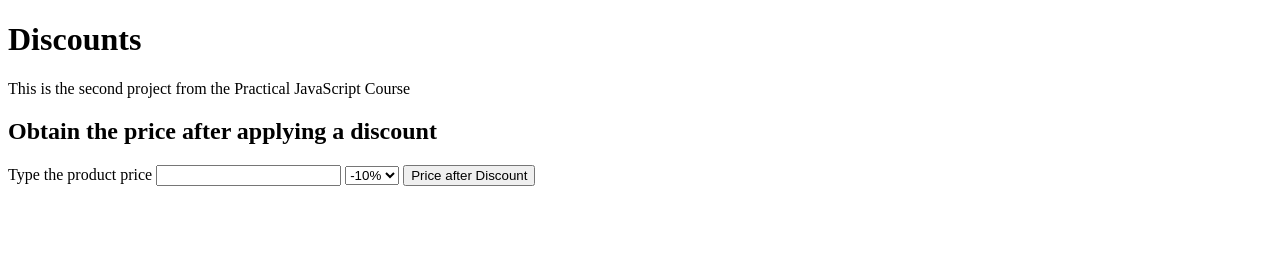
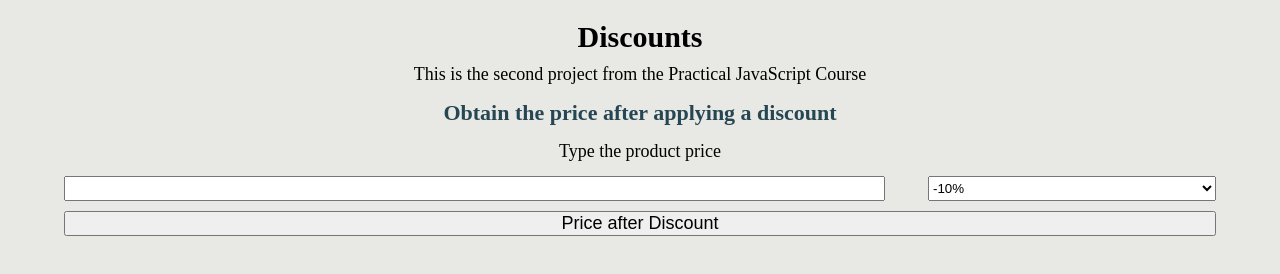
Before and after one commit to Javier-rgb/Practical_JavaScript_Course, a plain HTML site: page project2_discounts/index.html in a window 1280 px wide. Drawn offline with Linux system fonts and the light colour scheme.

Commit message:
Basic css

```diff
--- a/project2_discounts/css/mobile.css
+++ b/project2_discounts/css/mobile.css
@@ -0,0 +1,71 @@
+* {
+    box-sizing: border-box;
+    margin: 0;
+    padding: 0;
+}
+
+html {
+    font-size: 62.5%;
+}
+
+h1 {
+    font-size: 3rem;
+    margin-block-end: 10px;
+    text-align: center;
+}
+
+h2 {
+    font-size: 2.2rem;
+    color: #264653;
+    text-align: center;
+    margin-block-end: 15px;
+}
+
+p, label, button {
+    font-size: 1.8rem;
+    text-align: center;
+}
+
+body {
+    display: grid;
+    justify-items: center;
+    padding-block-start: 20px;
+    background-color: #E8E8E4;
+}
+
+header, section {
+    width: 90%;
+    margin-block-end: 15px;
+}
+
+input, select, button {
+    height: 25px;
+}
+
+form {
+    display: grid;
+    grid-template-columns: 3fr 1fr;
+    grid-template-rows: 1fr 1fr 1fr;
+}
+
+form > * {
+    margin-block-end: 10px;
+}
+
+form label {
+    grid-row: 1;
+    grid-column: 1 / 3;
+}
+
+form button {
+    grid-row: 3;
+    grid-column: 1 / 3;
+}
+
+form input {
+    width: 95%;
+}
+
+form p {
+    grid-column: 1 / 3;
+}
--- a/project2_discounts/index.html
+++ b/project2_discounts/index.html
@@ -4,6 +4,7 @@
     <meta charset="UTF-8">
     <meta http-equiv="X-UA-Compatible" content="IE=edge">
     <meta name="viewport" content="width=device-width, initial-scale=1.0">
+    <link rel="stylesheet" href="./css/mobile.css">
     <title>Discounts ~ Platzi, Practical JS course</title>
 </head>
 <body>
```
